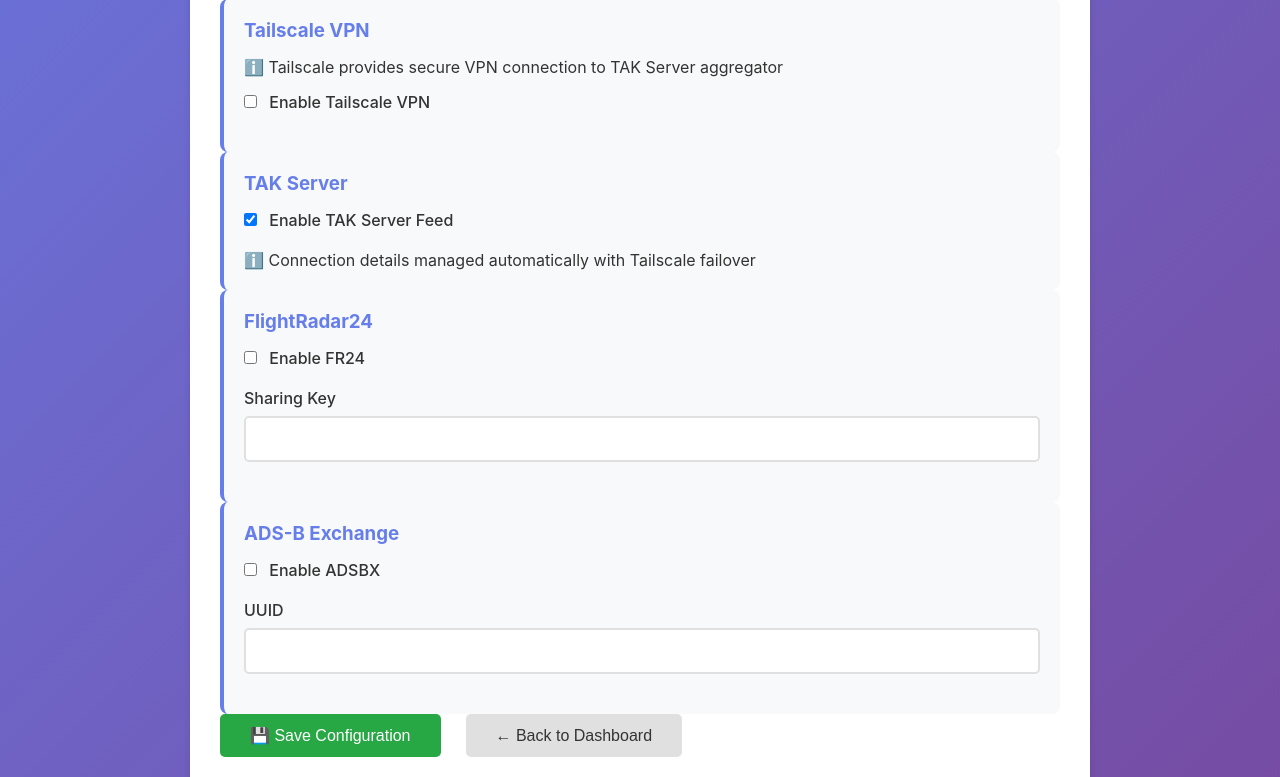
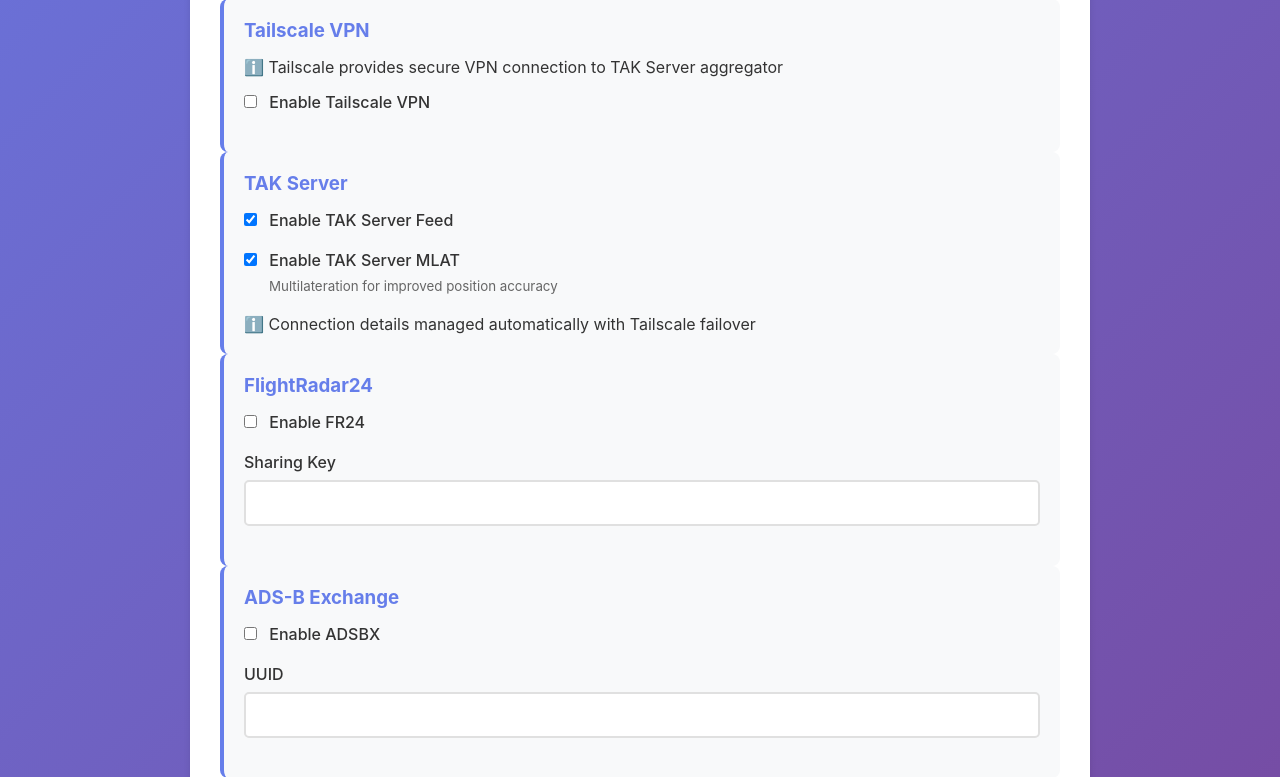
Before and after one commit to cfd2474/feeder_test, a Flask app: page /settings in a window 1280 px wide. Shown: the part 843-1620 px from the top of the page. Run offline with Flask 3, Linux system fonts and the light colour scheme.

Commit message:
mlat support

```diff
--- a/web/templates/settings.html
+++ b/web/templates/settings.html
@@ -197,6 +197,15 @@
                         Enable TAK Server Feed
                     </label>
                 </div>
+                <div class="form-group" style="margin-top: 10px;">
+                    <label>
+                        <input type="checkbox" id="tak_mlat_enabled" {{ 'checked' if config.get('TAK_MLAT_ENABLED', 'true') == 'true' else '' }}>
+                        Enable TAK Server MLAT
+                    </label>
+                    <small style="color: #666; display: block; margin-top: 5px; margin-left: 25px;">
+                        Multilateration for improved position accuracy
+                    </small>
+                </div>
                 <div class="info-note" style="margin-top: 10px;">
                     <p>ℹ️ Connection details managed automatically with Tailscale failover</p>
                 </div>
@@ -259,8 +268,29 @@
         </div>
     </div>
 
+    <!-- Disable MLAT Confirmation Modal -->
+    <div id="disableMlatModal" class="modal">
+        <div class="modal-content">
+            <h2 class="modal-header">⚠️ Disable TAK Server MLAT?</h2>
+            <div class="modal-body">
+                <p><strong>Are you sure you want to disable MLAT?</strong></p>
+                <p>This is <strong>not recommended</strong>. Disabling MLAT will:</p>
+                <ul style="margin: 10px 0; padding-left: 20px;">
+                    <li>Reduce position accuracy for aircraft without ADS-B</li>
+                    <li>Limit multilateration coverage</li>
+                    <li>Decrease overall tracking quality</li>
+                </ul>
+            </div>
+            <div class="modal-buttons">
+                <button class="btn" onclick="cancelMlatDisable()">Cancel</button>
+                <button class="btn btn-danger" onclick="confirmMlatDisable()">Yes, Disable MLAT</button>
+            </div>
+        </div>
+    </div>
+
     <script>
         let originalTailscaleState = false;
+        let originalMlatState = false;
 
         // Set timezone dropdown
         document.addEventListener('DOMContentLoaded', function() {
@@ -272,9 +302,11 @@
             const tailscaleConfig = document.getElementById('tailscale-config');
             const enterNewKeyCheckbox = document.getElementById('enter_new_key');
             const newKeySection = document.getElementById('new-key-section');
+            const mlatCheckbox = document.getElementById('tak_mlat_enabled');
 
-            // Store initial state
+            // Store initial states
             originalTailscaleState = tailscaleCheckbox.checked;
+            originalMlatState = mlatCheckbox.checked;
 
             function toggleTailscaleConfig() {
                 tailscaleConfig.style.display = tailscaleCheckbox.checked ? 'block' : 'none';
@@ -293,7 +325,7 @@
                 }
             }
 
-            // Intercept checkbox changes
+            // Intercept Tailscale checkbox changes
             tailscaleCheckbox.addEventListener('change', function(e) {
                 if (originalTailscaleState && !this.checked) {
                     // User is trying to disable - show confirmation
@@ -307,6 +339,16 @@
 
             // Handle enter new key checkbox
             enterNewKeyCheckbox.addEventListener('change', toggleNewKeySection);
+
+            // Intercept MLAT checkbox changes
+            mlatCheckbox.addEventListener('change', function(e) {
+                if (originalMlatState && !this.checked) {
+                    // User is trying to disable MLAT - show confirmation
+                    e.preventDefault();
+                    this.checked = true; // Keep it checked until confirmed
+                    showMlatDisableModal();
+                }
+            });
 
             toggleTailscaleConfig(); // Initial state
         });
@@ -328,6 +370,22 @@
             document.getElementById('tailscale-config').style.display = 'none';
             document.getElementById('enter_new_key').checked = false;
             document.getElementById('new-key-section').style.display = 'none';
+        }
+
+        function showMlatDisableModal() {
+            document.getElementById('disableMlatModal').style.display = 'block';
+        }
+
+        function cancelMlatDisable() {
+            document.getElementById('disableMlatModal').style.display = 'none';
+            // Checkbox stays checked
+        }
+
+        function confirmMlatDisable() {
+            document.getElementById('disableMlatModal').style.display = 'none';
+            const checkbox = document.getElementById('tak_mlat_enabled');
+            checkbox.checked = false;
+            originalMlatState = false;
         }
 
         // Get zip code from coordinates
@@ -519,6 +577,7 @@
                 TAILSCALE_AUTH_KEY: document.getElementById('tailscale_key').value.trim(),
 
                 TAK_ENABLED: document.getElementById('tak_enabled').checked ? 'true' : 'false',
+                TAK_MLAT_ENABLED: document.getElementById('tak_mlat_enabled').checked ? 'true' : 'false',
 
                 FR24_ENABLED: document.getElementById('fr24_enabled').checked ? 'true' : 'false',
                 FR24_SHARING_KEY: document.getElementById('fr24_key').value,
```
Also changed, not shown: scripts/config_builder.py (+10 -1 lines), 1 other file.
